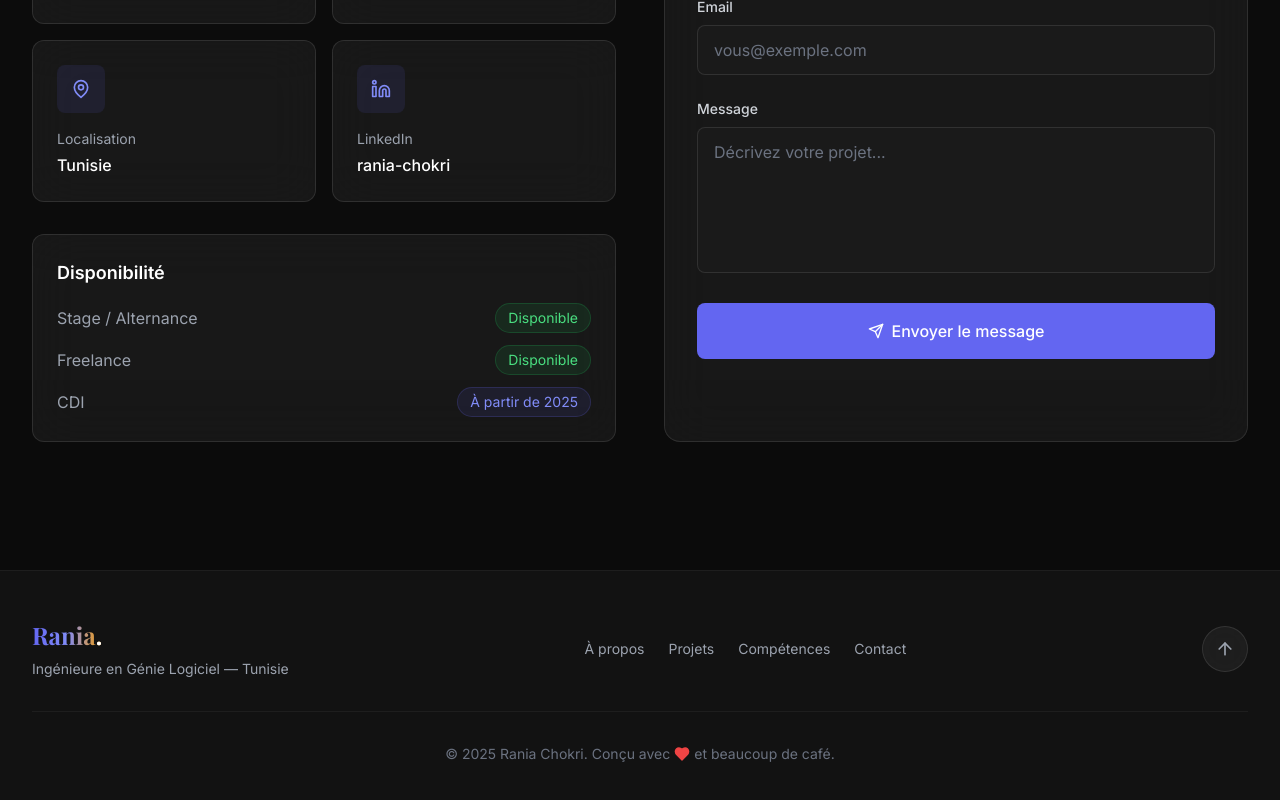
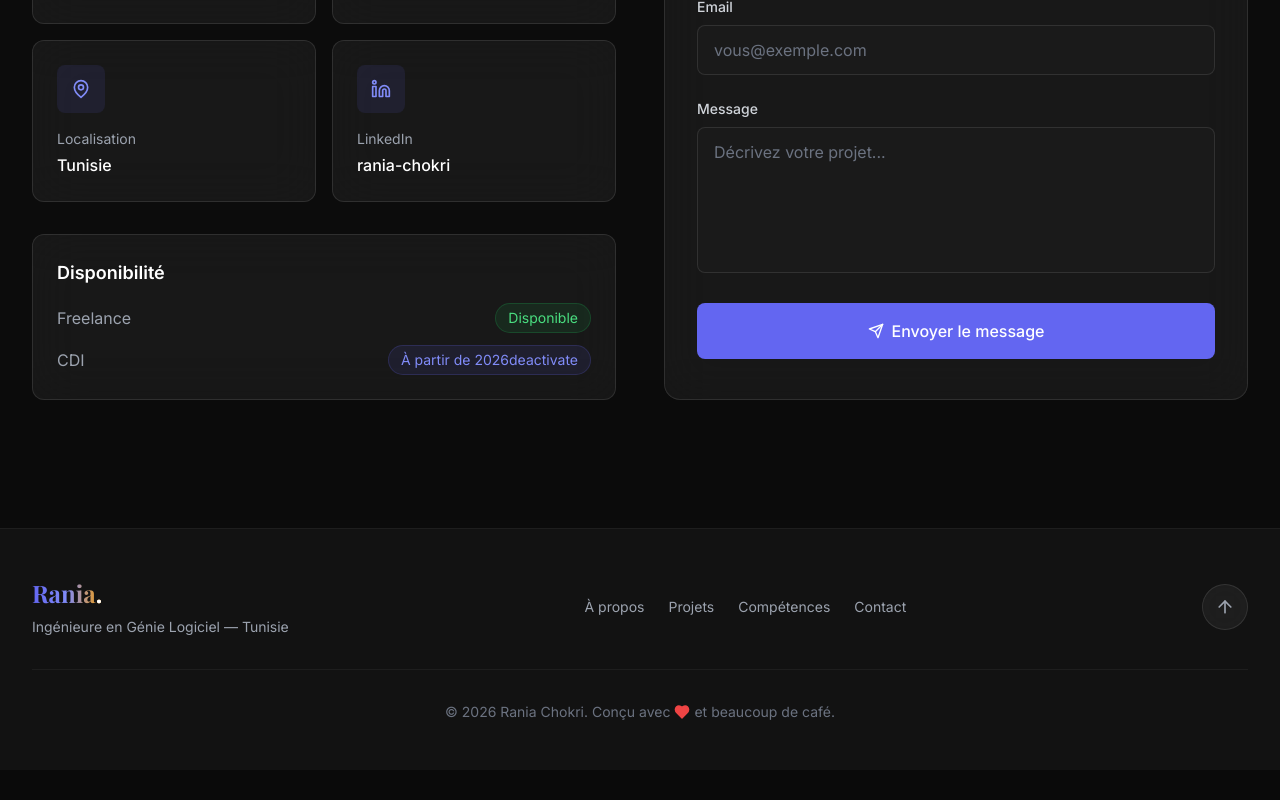
Before and after one commit to raniachokri/Portfolio, a React (Vite) app: page / in a window 1280 px wide. Shown: the part 7749-8549 px from the top of the page. After the commit the page ends 8519 px from the top, so only its background shows below. Built offline with nearby package versions, Linux system fonts and the light colour scheme.

Commit message:
Update portfolio components

```diff
--- a/src/components/Contact.jsx
+++ b/src/components/Contact.jsx
@@ -72,12 +72,7 @@ const Contact = () => {
               <div className="glass rounded-xl p-6">
                 <h3 className="text-lg font-semibold text-white mb-4">Disponibilité</h3>
                 <div className="space-y-3">
-                  <div className="flex items-center justify-between">
-                    <span className="text-gray-400">Stage / Alternance</span>
-                    <span className="px-3 py-1 rounded-full bg-green-500/10 text-green-400 text-sm border border-green-500/20">
-                      Disponible
-                    </span>
-                  </div>
+
                   <div className="flex items-center justify-between">
                     <span className="text-gray-400">Freelance</span>
                     <span className="px-3 py-1 rounded-full bg-green-500/10 text-green-400 text-sm border border-green-500/20">
@@ -87,7 +82,7 @@ const Contact = () => {
                   <div className="flex items-center justify-between">
                     <span className="text-gray-400">CDI</span>
                     <span className="px-3 py-1 rounded-full bg-accent/10 text-accent-light text-sm border border-accent/20">
-                      À partir de 2025
+                      À partir de 2026deactivate
                     </span>
                   </div>
                 </div>
--- a/src/components/Footer.jsx
+++ b/src/components/Footer.jsx
@@ -36,7 +36,7 @@ const Footer = () => {
 
         <div className="mt-8 pt-8 border-t border-white/5 text-center">
           <p className="text-gray-500 text-sm flex items-center justify-center gap-1">
-            © 2025 {personalInfo.name}. Conçu avec <Heart className="w-4 h-4 text-red-500 fill-red-500" /> et beaucoup de café.
+            © 2026 {personalInfo.name}. Conçu avec <Heart className="w-4 h-4 text-red-500 fill-red-500" /> et beaucoup de café.
           </p>
         </div>
       </div>
```
